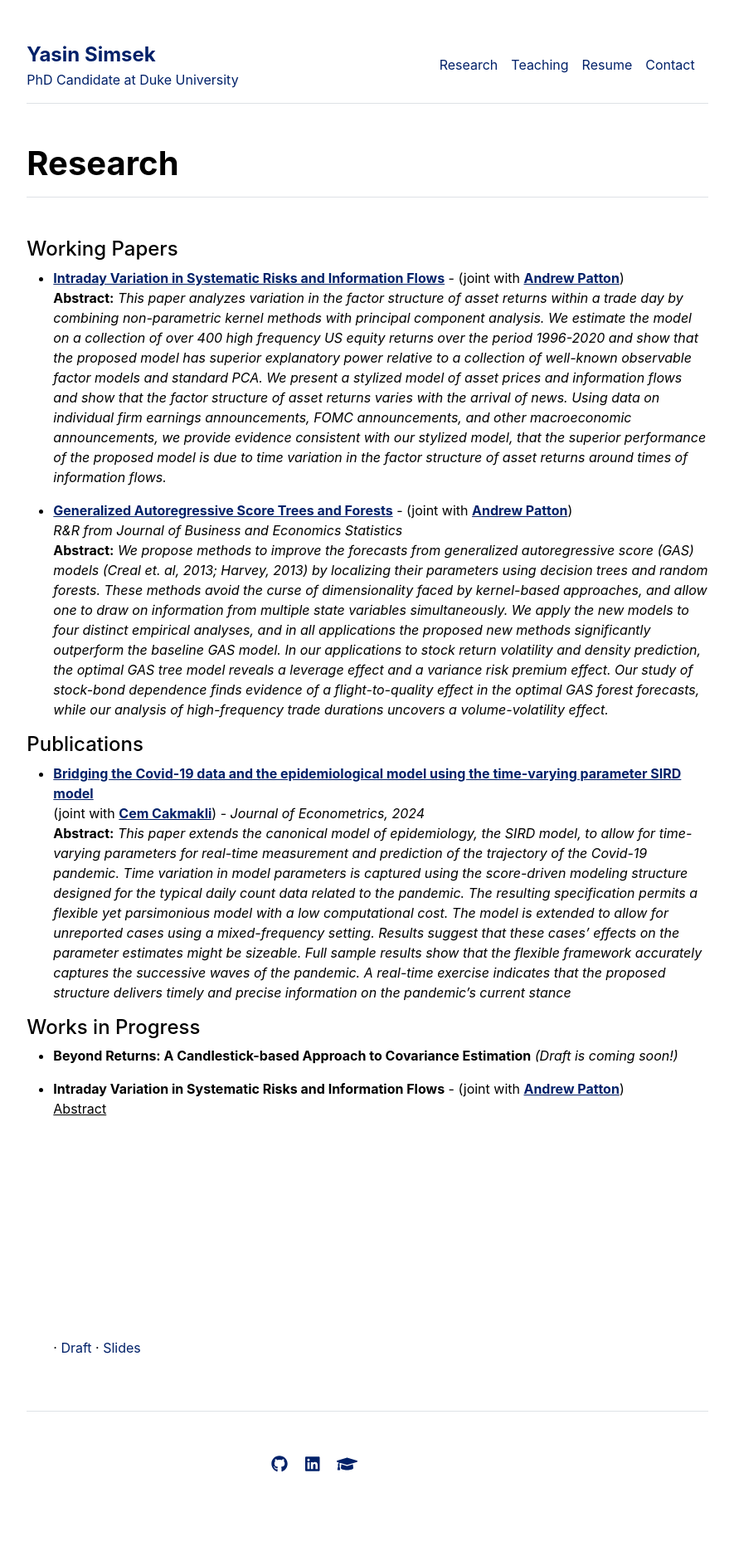
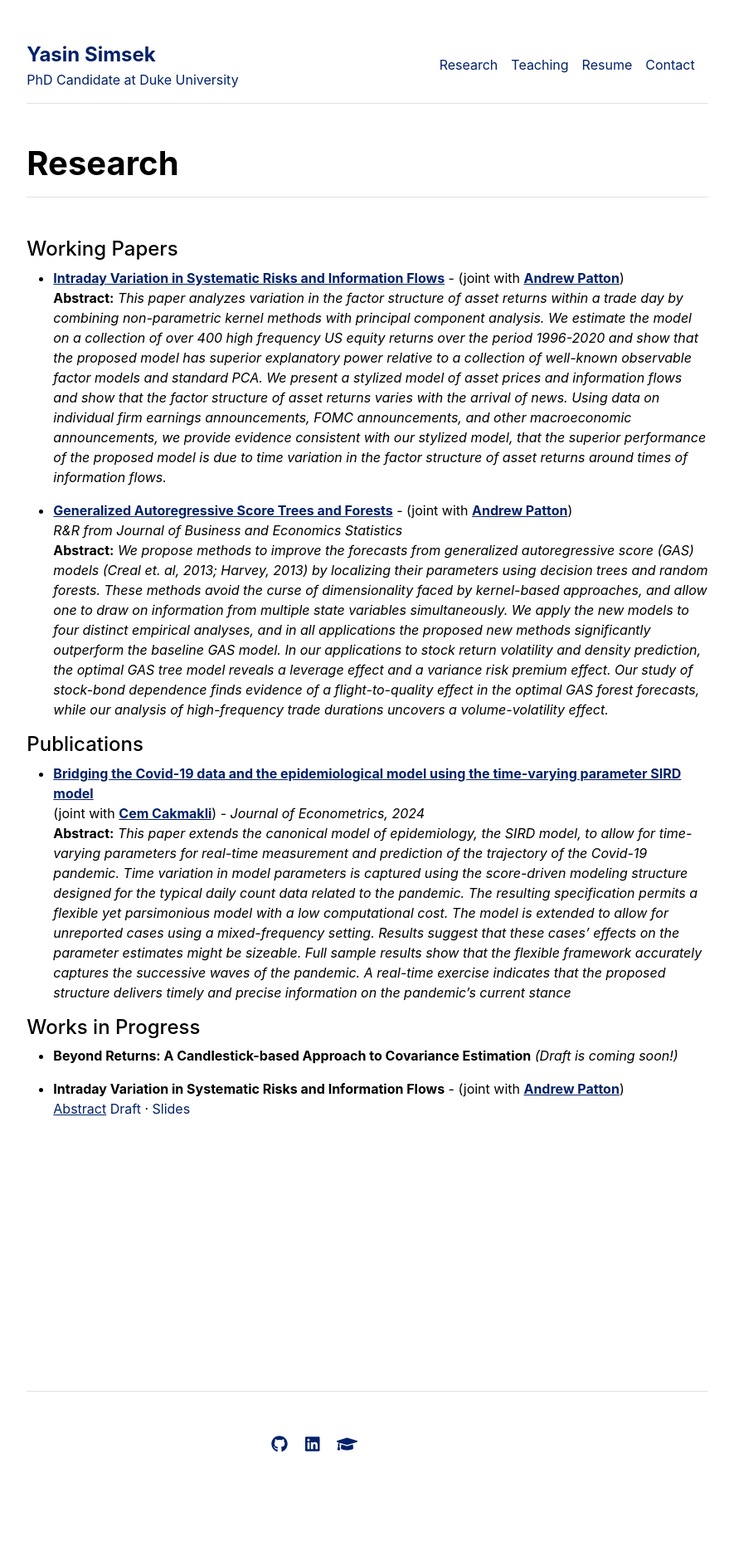
Before and after one commit to yasin-simsek/yasin-simsek.github.io, a Jekyll site: the page built from research.md, in a window 1280 px wide. Shown: the whole page at 83% size, without its empty margins (197-1082 px from the left). Built offline with Jekyll 4.4.1, drawn with Linux system fonts in a browser that asks for light colours; after the commit the page ends 1851 px from its top, so only the background shows below that.

Commit message:
minor fix

```diff
--- a/research.md
+++ b/research.md
@@ -7,7 +7,7 @@ title: "Research"
 .abstract-toggle {
     cursor: pointer;
     text-decoration: underline;
-    color: inherit;
+    color: #012169;
 }
 
 .abstract-content {
@@ -42,8 +42,7 @@ title: "Research"
 * **Beyond Returns: A Candlestick-based Approach to Covariance Estimation** *(Draft is coming soon!)*
 
 * **Intraday Variation in Systematic Risks and Information Flows** - (joint with [**Andrew Patton**](https://public.econ.duke.edu/~ap172/)) <br>
-<span class="abstract-toggle" onclick="toggleAbstract(this)">Abstract</span> <span class="abstract-content"> <br> *This paper analyzes variation in the factor structure of asset returns within a trade day by combining non-parametric kernel methods with principal component analysis. We estimate the model on a collection of over 400 high frequency US equity returns over the period 1996-2020 and show that the proposed model has superior explanatory power relative to a collection of well-known observable factor models and standard PCA. We present a stylized model of asset prices and information flows and show that the factor structure of asset returns varies with the arrival of news. Using data on individual firm earnings announcements, FOMC announcements, and other macroeconomic announcements, we provide evidence consistent with our stylized model, that the superior performance of the proposed model is due to time variation in the factor structure of asset returns around times of information flows.*</span> &middot;
-<span href="https://papers.ssrn.com/sol3/papers.cfm?abstract_id=5006587" style="color:#012169;">Draft</span> &middot; <span style="color:#012169;">Slides</span>
+<span class="abstract-toggle" onclick="toggleAbstract(this)">Abstract</span> <span style="color:#012169;">Draft</span> &middot; <span style="color:#012169;">Slides</span> <span class="abstract-content"> <br> *This paper analyzes variation in the factor structure of asset returns within a trade day by combining non-parametric kernel methods with principal component analysis. We estimate the model on a collection of over 400 high frequency US equity returns over the period 1996-2020 and show that the proposed model has superior explanatory power relative to a collection of well-known observable factor models and standard PCA. We present a stylized model of asset prices and information flows and show that the factor structure of asset returns varies with the arrival of news. Using data on individual firm earnings announcements, FOMC announcements, and other macroeconomic announcements, we provide evidence consistent with our stylized model, that the superior performance of the proposed model is due to time variation in the factor structure of asset returns around times of information flows.*</span>
 
 
 <script>
```
